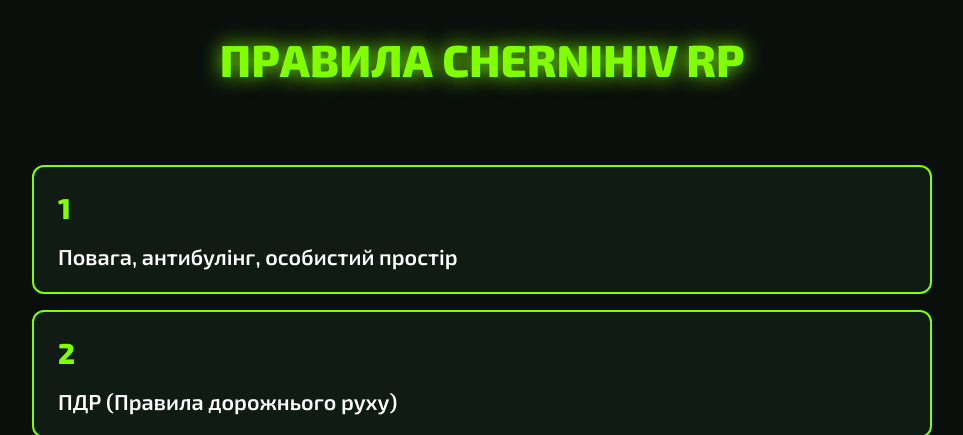
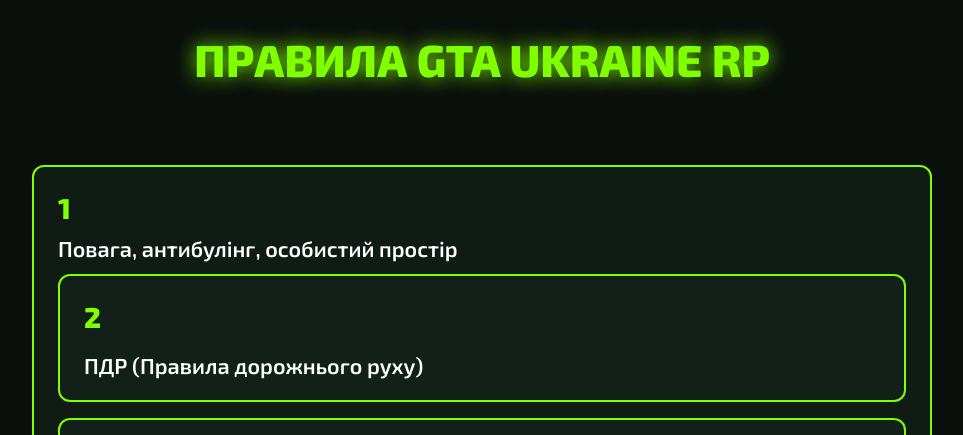
Before and after one commit to gtaukrainerp/-GTA_UKRAINE_RP2026-, a plain HTML site: page index.html in a window 1280 px wide. Shown: the part 343-778 px from the top of the page, without its empty margins (158-1121 px from the left). Drawn offline with Linux system fonts and the light colour scheme.

Commit message:
Update header title from 'CHERNIHIV RP' to 'GTA UKRAINE RP'

```diff
--- a/index.html
+++ b/index.html
@@ -63,12 +63,12 @@
 <body>
     <header>
         <img src="https://i.ibb.co/209d40Ld/Untitled129-20260206202010.png" alt="CHERNIHIV RP" class="logo">
-        <h1>ПРАВИЛА CHERNIHIV RP</h1>
+        <h1>ПРАВИЛА GTA UKRAINE RP</h1>
     </header>
 
     <div class="rules-container">
         <div class="rule">
-            <div class="rule-number">1</div>
+            <div class="rule-number">1</div.open>
             <div class="rule-title">Повага, антибулінг, особистий простір</div>
         </div>
         <div class="rule">
```
